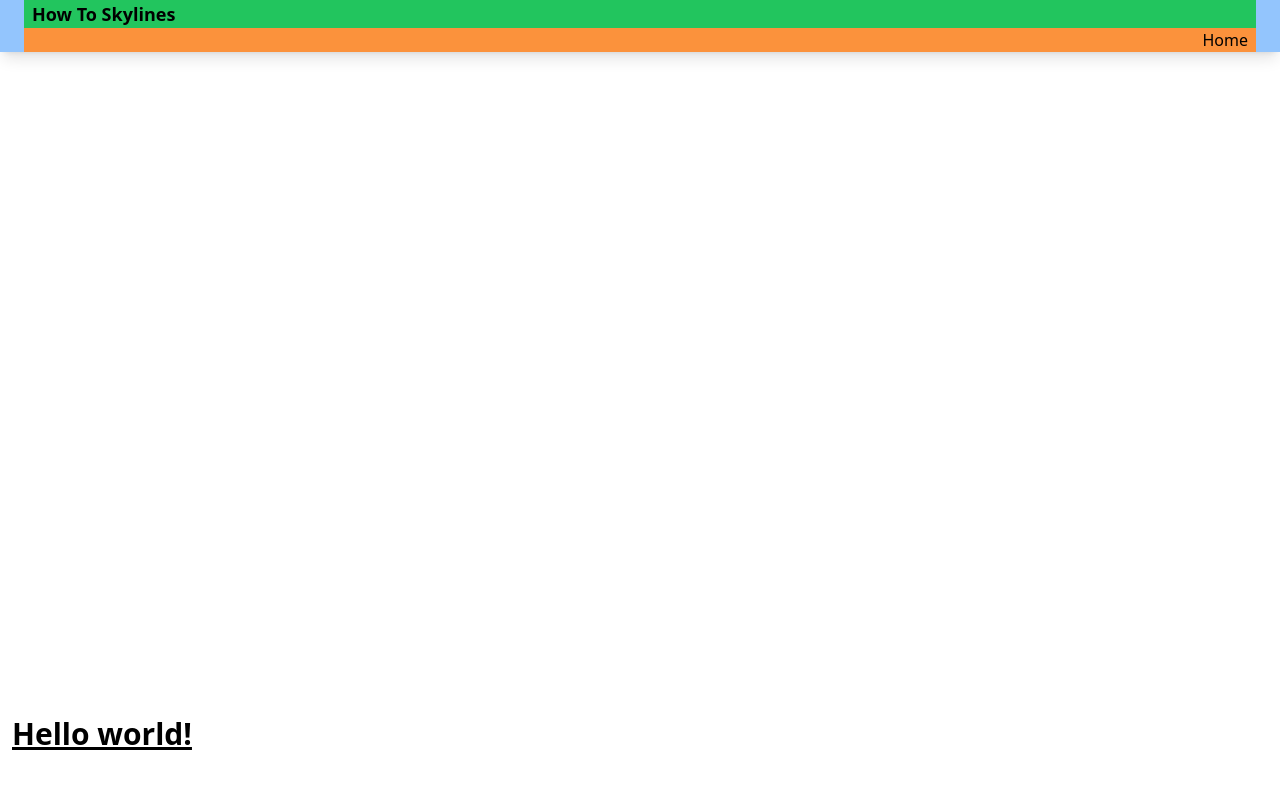
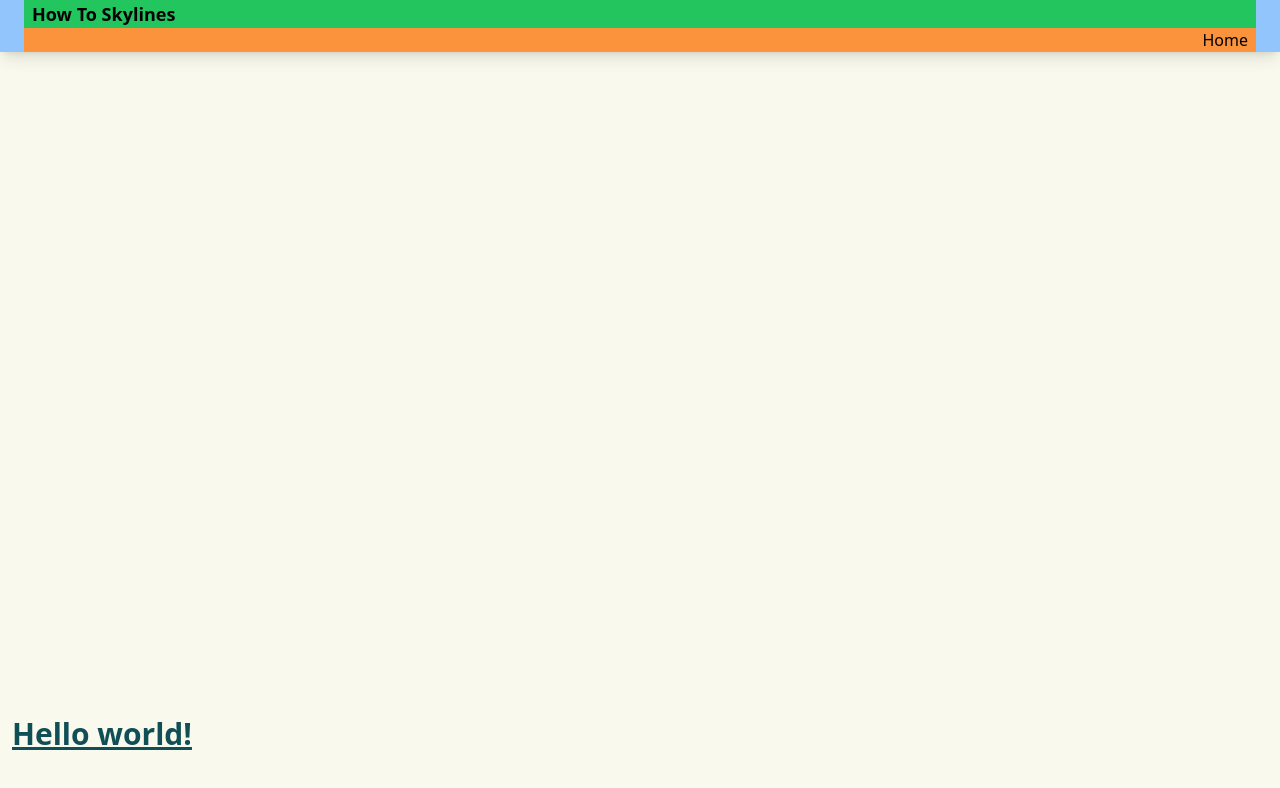
Before and after one commit to Vlad-404/howtoskylines, a React (Create React App) app: page / in a window 1280 px wide. Shown: the top 788 px of the page. Built offline with nearby package versions, Linux system fonts and the light colour scheme.

Commit message:
Add colour scheme

```diff
--- a/src/index.css
+++ b/src/index.css
@@ -3,7 +3,41 @@
 @tailwind components;
 @tailwind utilities;
 
+:root {
+    --midnightGreen: #104F55;
+    --ivory: #F9F9ED;
+    --moonstone: #58A4B0;
+}
+
 * {
     margin: 0;
     padding: 0;
 }
+
+body {
+    background-color: var(--ivory);
+}
+
+.text-darkgreen {
+    color: var(--midnightGreen);
+}
+
+.bg-darkgreen {
+    background-color: var(--midnightGreen);
+}
+
+.text-ivory {
+    color: var(--ivory);
+}
+
+.bg-ivory {
+    background-color: var(--ivory);
+}
+
+.text-moonstone {
+    color: var(--moonstone);
+}
+
+.bg-moonstone {
+    background-color: var(--moonstone);
+}
--- a/src/pages/Home.jsx
+++ b/src/pages/Home.jsx
@@ -1,7 +1,7 @@
 function Home() {
     return (
       <>
-        <h1 className="text-3xl font-bold underline">
+        <h1 className="text-3xl font-bold underline text-darkgreen">
             Hello world!
         </h1>
       </>
```
